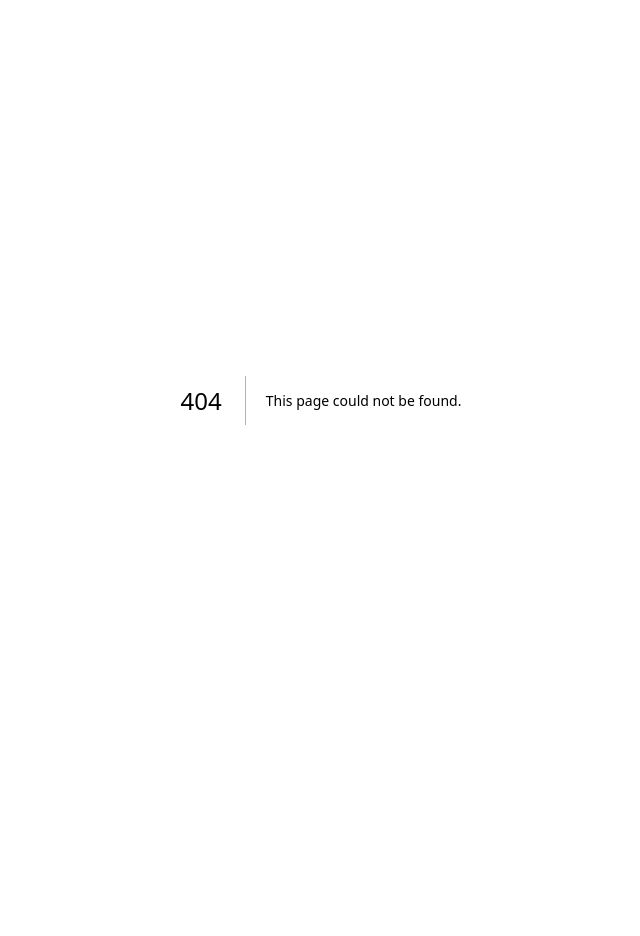
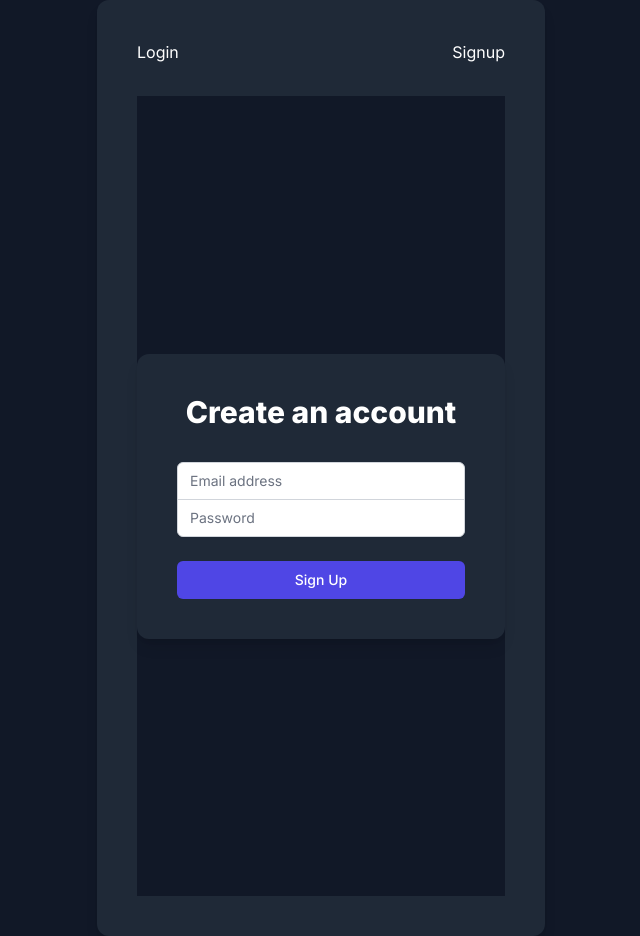
Before and after one commit to IIC3585-2024/ssr-group-08, a Next.js app in the folder next/: page /auth/signup in a window 1280 px wide. Before the commit this address had no page. Shown: the whole page, without its empty margins (319-959 px from the left). Before the commit the page ends 800 px from the top, so only its background shows below. Built offline with nearby package versions, Linux system fonts and the light colour scheme.

Commit message:
fix - eliminated firebase & implemented json-server&json-server-auth

```diff
--- /dev/null
+++ b/next/src/app/auth/layout.js
@@ -0,0 +1,22 @@
+// /layouts/MainLayout.js
+import Link from "next/link";
+
+const MainLayout = ({ children }) => {
+  return (
+    <div className="min-h-screen flex flex-col items-center justify-center bg-gray-900">
+      <div className="max-w-md w-full space-y-8 p-10 bg-gray-800 rounded-xl shadow-lg">
+        <nav className="flex justify-between mb-4">
+          <Link href="/auth/login">
+            <a className="text-white">Login</a>
+          </Link>
+          <Link href="/auth/signup">
+            <a className="text-white">Signup</a>
+          </Link>
+        </nav>
+        {children}
+      </div>
+    </div>
+  );
+};
+
+export default MainLayout;
--- /dev/null
+++ b/next/src/app/auth/login/page.js
@@ -0,0 +1,86 @@
+"use client";
+import { useState } from "react";
+import { signInWithEmailAndPassword } from "firebase/auth";
+// import { useRouter } from "next/router";
+import { auth } from "@/app/firebase-config";
+
+const Login = () => {
+  const [email, setEmail] = useState("");
+  const [password, setPassword] = useState("");
+  const [error, setError] = useState("");
+  // const router = useRouter();
+
+  const handleLogin = async (e) => {
+    e.preventDefault();
+
+    try {
+      const userCredential = await signInWithEmailAndPassword(
+        auth,
+        email,
+        password
+      );
+      const user = userCredential.user;
+      // Redirigir a la página de inicio después del login
+      // router.push("/");
+    } catch (error) {
+      setError(error.message);
+    }
+  };
+
+  return (
+    <div className="min-h-screen flex items-center justify-center bg-gray-900">
+      <div className="max-w-md w-full space-y-8 p-10 bg-gray-800 rounded-xl shadow-lg">
+        <h2 className="text-center text-3xl font-extrabold text-white">
+          Sign in to your account
+        </h2>
+        {error && <p className="text-red-500 text-center">{error}</p>}
+        <form className="mt-8 space-y-6" onSubmit={handleLogin}>
+          <div className="rounded-md shadow-sm -space-y-px">
+            <div>
+              <label htmlFor="email-address" className="sr-only">
+                Email address
+              </label>
+              <input
+                id="email-address"
+                name="email"
+                type="email"
+                autoComplete="email"
+                required
+                className="appearance-none rounded-none relative block w-full px-3 py-2 border border-gray-300 placeholder-gray-500 text-gray-900 rounded-t-md focus:outline-none focus:ring-indigo-500 focus:border-indigo-500 focus:z-10 sm:text-sm"
+                placeholder="Email address"
+                value={email}
+                onChange={(e) => setEmail(e.target.value)}
+              />
+            </div>
+            <div>
+              <label htmlFor="password" className="sr-only">
+                Password
+              </label>
+              <input
+                id="password"
+                name="password"
+                type="password"
+                autoComplete="current-password"
+                required
+                className="appearance-none rounded-none relative block w-full px-3 py-2 border border-gray-300 placeholder-gray-500 text-gray-900 rounded-b-md focus:outline-none focus:ring-indigo-500 focus:border-indigo-500 focus:z-10 sm:text-sm"
+                placeholder="Password"
+                value={password}
+                onChange={(e) => setPassword(e.target.value)}
+              />
+            </div>
+          </div>
+          <div>
+            <button
+              type="submit"
+              className="group relative w-full flex justify-center py-2 px-4 border border-transparent text-sm font-medium rounded-md text-white bg-indigo-600 hover:bg-indigo-700 focus:outline-none focus:ring-2 focus:ring-offset-2 focus:ring-indigo-500"
+            >
+              Sign In
+            </button>
+          </div>
+        </form>
+      </div>
+    </div>
+  );
+};
+
+export default Login;
--- /dev/null
+++ b/next/src/app/auth/signup/page.js
@@ -0,0 +1,82 @@
+"use client";
+import { useState } from "react";
+import { getAuth, createUserWithEmailAndPassword } from "firebase/auth";
+
+const Signup = () => {
+  const [email, setEmail] = useState("");
+  const [password, setPassword] = useState("");
+  const [error, setError] = useState("");
+  // const router = useRouter();
+
+  const handleSignup = async (e) => {
+    e.preventDefault();
+    const auth = getAuth();
+    try {
+      const userCredential = await createUserWithEmailAndPassword(
+        auth,
+        email,
+        password
+      );
+      const user = userCredential.user;
+    } catch (error) {
+      setError(error.message);
+    }
+  };
+
+  return (
+    <div className="min-h-screen flex items-center justify-center bg-gray-900">
+      <div className="max-w-md w-full space-y-8 p-10 bg-gray-800 rounded-xl shadow-lg">
+        <h2 className="text-center text-3xl font-extrabold text-white">
+          Create an account
+        </h2>
+        {error && <p className="text-red-500 text-center">{error}</p>}
+        <form className="mt-8 space-y-6" onSubmit={handleSignup}>
+          <div className="rounded-md shadow-sm -space-y-px">
+            <div>
+              <label htmlFor="email-address" className="sr-only">
+                Email address
+              </label>
+              <input
+                id="email-address"
+                name="email"
+                type="email"
+                autoComplete="email"
+                required
+                className="appearance-none rounded-none relative block w-full px-3 py-2 border border-gray-300 placeholder-gray-500 text-gray-900 rounded-t-md focus:outline-none focus:ring-indigo-500 focus:border-indigo-500 focus:z-10 sm:text-sm"
+                placeholder="Email address"
+                value={email}
+                onChange={(e) => setEmail(e.target.value)}
+              />
+            </div>
+            <div>
+              <label htmlFor="password" className="sr-only">
+                Password
+              </label>
+              <input
+                id="password"
+                name="password"
+                type="password"
+                autoComplete="current-password"
+                required
+                className="appearance-none rounded-none relative block w-full px-3 py-2 border border-gray-300 placeholder-gray-500 text-gray-900 rounded-b-md focus:outline-none focus:ring-indigo-500 focus:border-indigo-500 focus:z-10 sm:text-sm"
+                placeholder="Password"
+                value={password}
+                onChange={(e) => setPassword(e.target.value)}
+              />
+            </div>
+          </div>
+          <div>
+            <button
+              type="submit"
+              className="group relative w-full flex justify-center py-2 px-4 border border-transparent text-sm font-medium rounded-md text-white bg-indigo-600 hover:bg-indigo-700 focus:outline-none focus:ring-2 focus:ring-offset-2 focus:ring-indigo-500"
+            >
+              Sign Up
+            </button>
+          </div>
+        </form>
+      </div>
+    </div>
+  );
+};
+
+export default Signup;
--- /dev/null
+++ b/next/stub-server/db.json
@@ -0,0 +1,9 @@
+{
+  "users": [
+    {
+      "email": "test@test.com",
+      "password": "$2a$10$jVY4StmqtH42RscJ5Y7.Gu9o9zXmxL6T48.1kiEJZXGHigfJQ94GS",
+      "id": 1
+    }
+  ]
+}
```
Also changed, not shown: next/package.json (+10 -5 lines), 2 other files (tests, documents, lock files or other folders).
